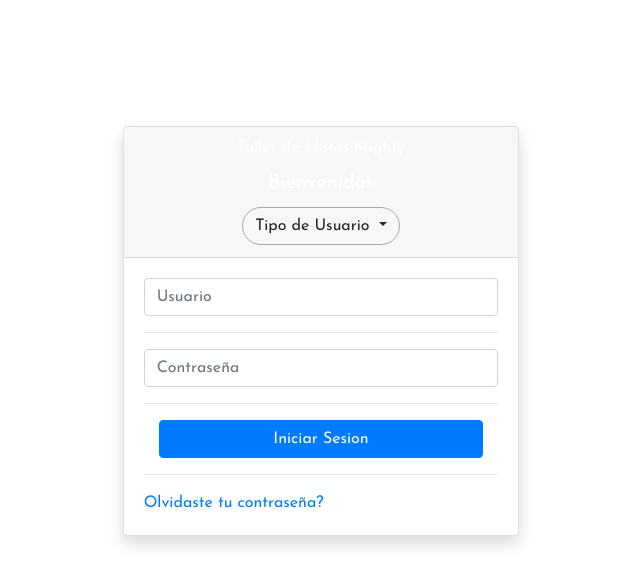
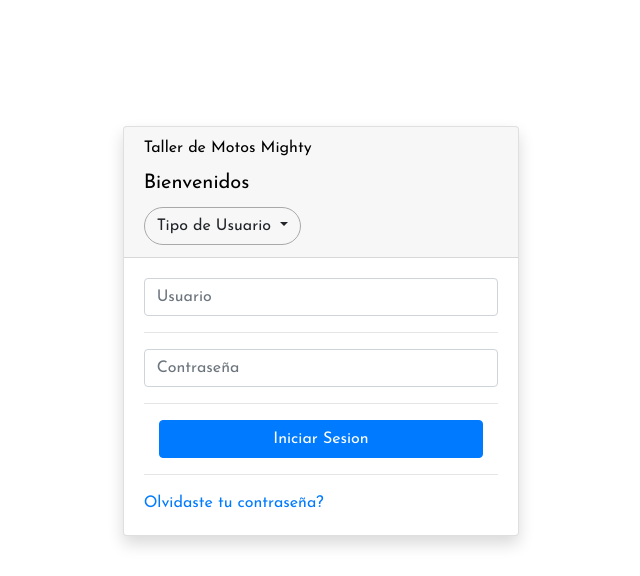
Before and after one commit to Kejebo/proyecto_motos, a PHP site: page / in a window 1280 px wide. Shown: the top 576 px of the page, without its empty margins (319-959 px from the left). Run offline with PHP 8.4, Linux system fonts and the light colour scheme; some libraries are stand-ins or nearby versions.

Commit message:
index y css update
agrege un id al header de la card del index

```diff
--- a/Taller_Motos/assets/css/styles.css
+++ b/Taller_Motos/assets/css/styles.css
@@ -147,8 +147,8 @@ table{
 
   }
 
-  .titulosCards{
-      text-align: center;
+  #titulosCards{
+      color: #000 !important;
   }
 
 #boton_selector_usuarios{
--- a/Taller_Motos/index.php
+++ b/Taller_Motos/index.php
@@ -23,7 +23,7 @@ $ui = new GUI($config);
 
     <div class="col-sm-4">
     <div class="card shadow mt-4">
-    <div class="card-header titulosCards">
+    <div class="card-header" id="titulosCards">
     <h6 class="card-title">Taller de Motos Mighty</h6>
     <h5 class="card-title">Bienvenidos</h5>
 
--- a/Taller_Motos/ui/gui.php
+++ b/Taller_Motos/ui/gui.php
@@ -106,11 +106,11 @@ class Gui
                     </footer>
                 </div>
             </div>
+
             <script src="assets/js/main.js"></script>
             <link rel="stylesheet" type="text/css" href="https://cdn.datatables.net/1.10.20/css/jquery.dataTables.min.css" />
             <script src="https://cdn.datatables.net/1.10.20/js/jquery.dataTables.min.js"></script>
             <script src="assets/js/datatables.js"></script>
-
             <script src="https://cdnjs.cloudflare.com/ajax/libs/font-awesome/5.12.1/js/all.min.js"></script>
             <script src="https://cdn.datatables.net/plug-ins/1.10.20/i18n/Spanish.json"></script>
 
```
